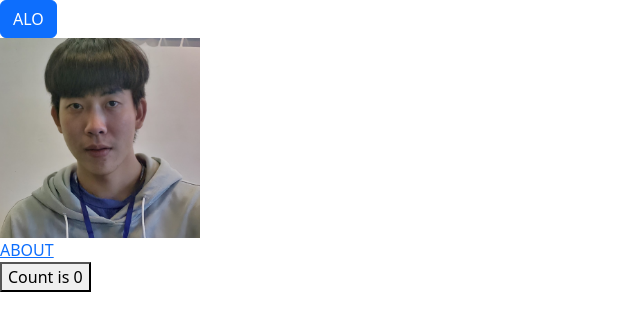
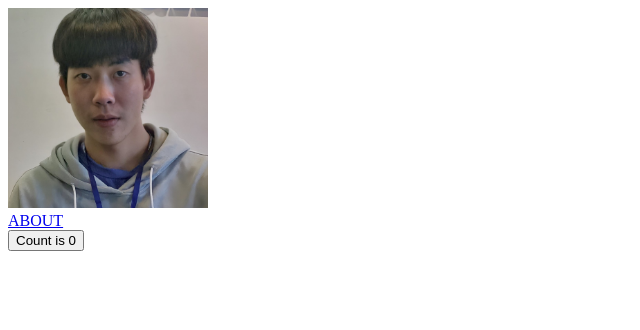
Before and after one commit to taikute/MyPortfolio, a Vue app: page / in a window 1280 px wide. Shown: the top 330 px of the page, without its empty margins (0-640 px from the left). Built offline with nearby package versions, Linux system fonts and the light colour scheme.

Commit message:
Delete bootstrap

```diff
--- a/index.html
+++ b/index.html
@@ -5,16 +5,11 @@
   <meta charset="UTF-8">
   <link rel="icon" href="/favicon.ico">
   <meta name="viewport" content="width=device-width, initial-scale=1.0">
-  <link href="https://cdn.jsdelivr.net/npm/bootstrap@5.3.3/dist/css/bootstrap.min.css" rel="stylesheet"
-    integrity="sha384-QWTKZyjpPEjISv5WaRU9OFeRpok6YctnYmDr5pNlyT2bRjXh0JMhjY6hW+ALEwIH" crossorigin="anonymous">
 </head>
 
 <body>
   <div id="app"></div>
   <script type="module" src="/src/main.ts"></script>
-  <script src="https://cdn.jsdelivr.net/npm/bootstrap@5.3.3/dist/js/bootstrap.bundle.min.js"
-    integrity="sha384-YvpcrYf0tY3lHB60NNkmXc5s9fDVZLESaAA55NDzOxhy9GkcIdslK1eN7N6jIeHz"
-    crossorigin="anonymous"></script>
 </body>
 
 </html>
--- a/src/App.vue
+++ b/src/App.vue
@@ -1,8 +1,6 @@
 <script setup lang="ts"></script>
 
 <template>
-  <button class="btn btn-primary">ALO</button>
-  <br>
   <RouterView></RouterView>
 </template>
 
```
